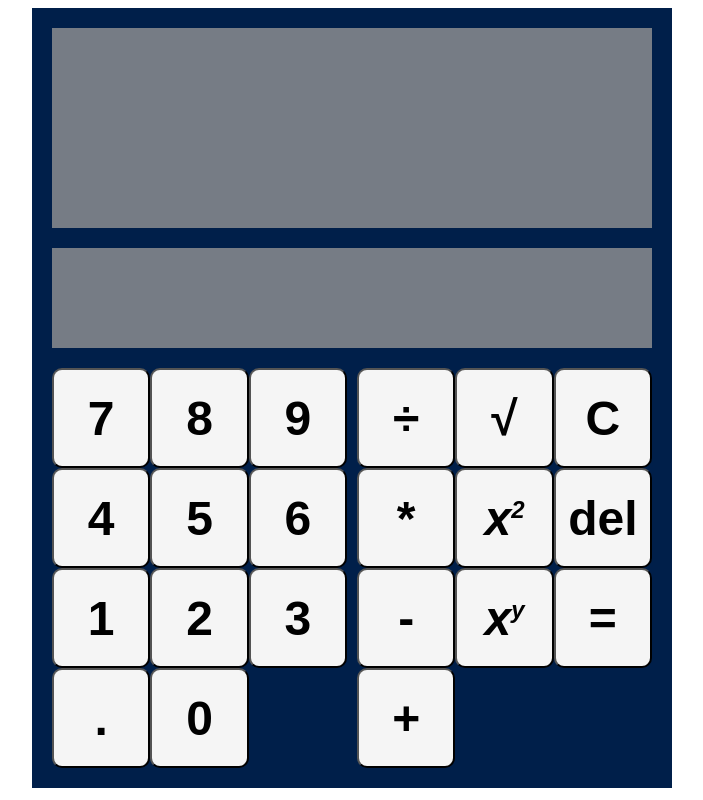
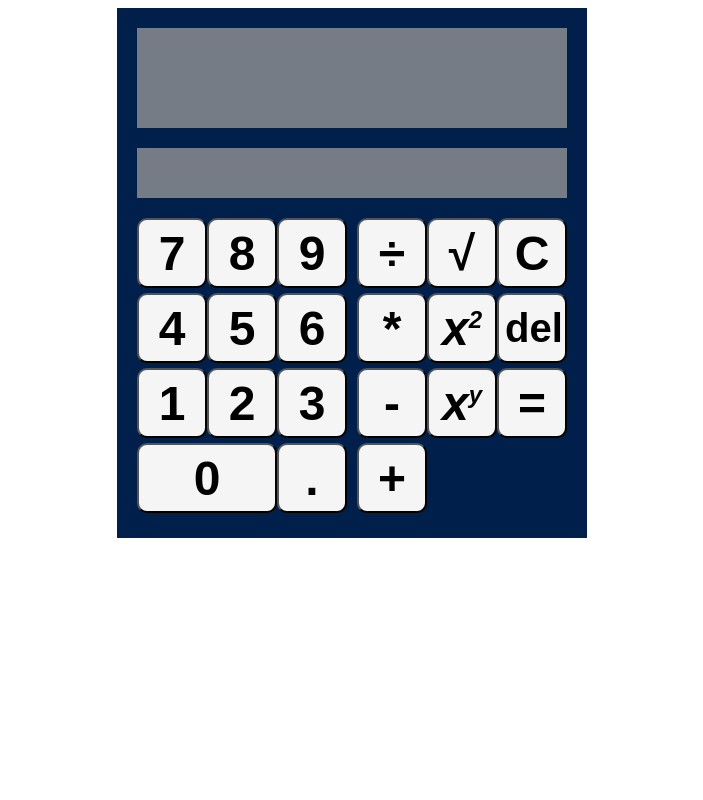
Before and after one commit to BobDT84/calculator, a plain HTML site: page index.html in a window 1280 px wide. Shown: the whole page, without its empty margins (288-991 px from the left). Drawn offline with Linux system fonts and the light colour scheme.

Commit message:
Adjusted some css to reduce the calculator size

```diff
--- a/index.html
+++ b/index.html
@@ -27,8 +27,8 @@
                 <button type="button" id="1">1</button>
                 <button type="button" id="2">2</button>
                 <button type="button" id="3">3</button>
+                <button type="button" id="0" class="zero">0</button>
                 <button type="button" id="decimal">.</button>
-                <button type="button" id="0">0</button>
             </div>
             <div class="operators">
                 <button type="button" id="divide">÷</button>
--- a/style.css
+++ b/style.css
@@ -1,8 +1,10 @@
 #calculator {
     display: flex;
     flex-wrap: wrap;
-    height: 100%;
-    width: 600px;
+    height: fit-content;
+    max-height: 700px;
+    width: 430px;
+    max-width: fit-content;
     background-color: #001f4a;
     margin: 0px auto;
     padding: 20px;
@@ -17,16 +19,16 @@
 }
 
 .output-container {
-    height: 200px;
+    height: 100px;
 }
 
 .input-container {
-    height: 100px;
+    height: 50px;
 }
 
 #input, #lastInput, #result {
     width: 100%;
-    font-size: 48px;
+    font-size: 46px;
     text-align: right;
     margin: 0px;
     padding-right: 25px;
@@ -36,8 +38,8 @@
 .button-container {
     display: flex;
     gap: 10px;
-    height: 400px;
-    width: 600px;
+    height: 300px;
+    width: 430px;
 }
 
 .numbers, .operators{
@@ -50,11 +52,21 @@
 button {
     border-radius: 10px;
     font-size: 48px;
+    height: 70px;
+    width: 70px;
     font-weight: bold;
     background-color: whitesmoke;
 }
 
-
 button sup {
     font-size: 24px;
 }
+
+.zero {
+    width: auto;
+    grid-column: 1/3;
+}
+
+#delete {
+    font-size: 40px;
+}
```
